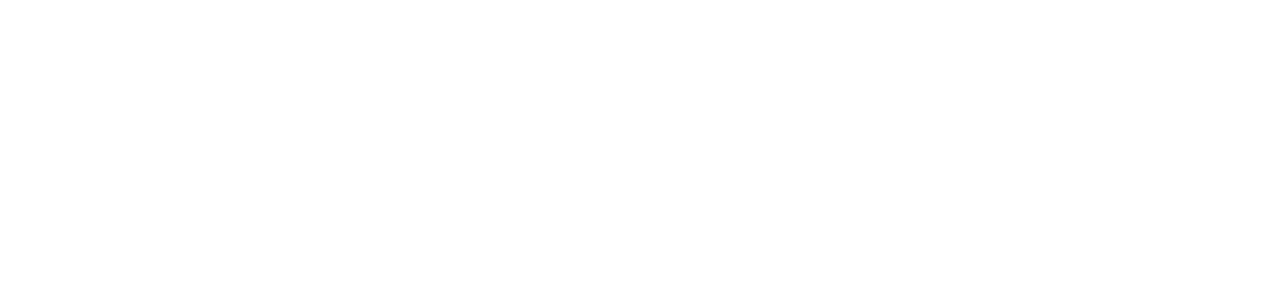
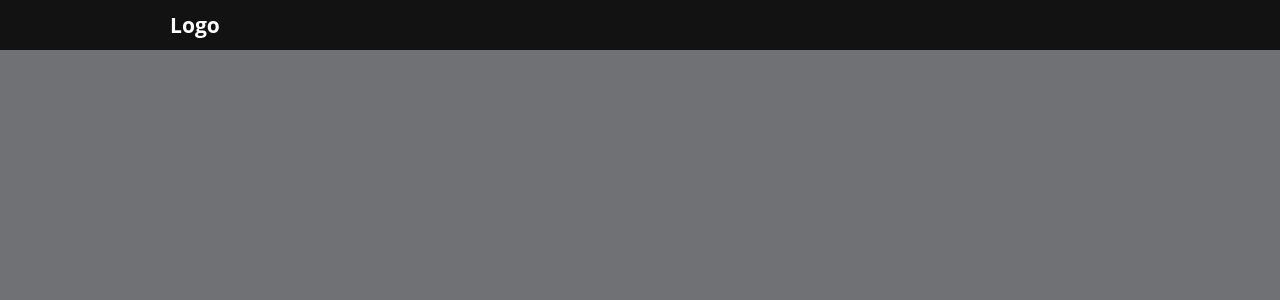
Before and after one commit to RichardMillerWimmer/testing-react-redux, a React (Create React App) app: page / in a window 1280 px wide. Shown: the top 300 px of the page. Built offline with nearby package versions, Linux system fonts and the light colour scheme.

Commit message:
header, styles

```diff
--- a/package.json
+++ b/package.json
@@ -6,6 +6,7 @@
     "@testing-library/jest-dom": "^5.14.1",
     "@testing-library/react": "^11.2.7",
     "@testing-library/user-event": "^12.8.3",
+    "node-sass": "^6.0.1",
     "react": "^17.0.2",
     "react-dom": "^17.0.2",
     "react-scripts": "4.0.3",
--- a/src/App.js
+++ b/src/App.js
@@ -1,9 +1,10 @@
-
+import Header from "./components/Header";
+import './styles/app.scss';
 
 function App() {
   return (
     <div className="App">
-
+      <Header />
     </div>
   );
 }
--- /dev/null
+++ b/src/components/Header.js
@@ -0,0 +1,16 @@
+import React from 'react'
+import '../styles/header.scss';
+
+const Header = (props) => {
+    return (
+        <header>
+            <div className='wrap'>
+                <div className='logo'>
+                    <h3>Logo</h3>
+                </div>
+            </div>
+        </header>
+    )
+}
+
+export default Header
--- /dev/null
+++ b/src/styles/app.scss
@@ -0,0 +1,16 @@
+body {
+  font-family: "Open Sans", sans-serif;
+  font-size: 18px;
+  line-height: 22px;
+  color: #121212;
+  background: #707174;
+  margin: 0;
+  padding: 0;
+}
+
+.main {
+  width: 100%;
+  max-width: 980px;
+  margin: 20px auto 80px;
+  padding: 0 10px;
+}
--- /dev/null
+++ b/src/styles/header.scss
@@ -0,0 +1,29 @@
+header {
+  display: block;
+  width: 100%;
+  height: 50px;
+  margin: 0 auto;
+  padding: 0 10px;
+  background: #121212;
+
+  .wrap {
+    position: relative;
+    display: block;
+    width: 100%;
+    height: 100%;
+    margin: 0 auto;
+    max-width: 980px;
+
+    .logo {
+      display: block;
+      color: white;
+      width: 120px;
+      position: absolute;
+      left: 10px;
+      top: 50%;
+      -webkit-transform: translateY(-50%);
+      -moz-transform: translateY(-50%);
+      transform: translateY(-50%);
+    }
+  }
+}
```
Also changed, not shown: 1 other file (tests, documents, lock files or other folders).
